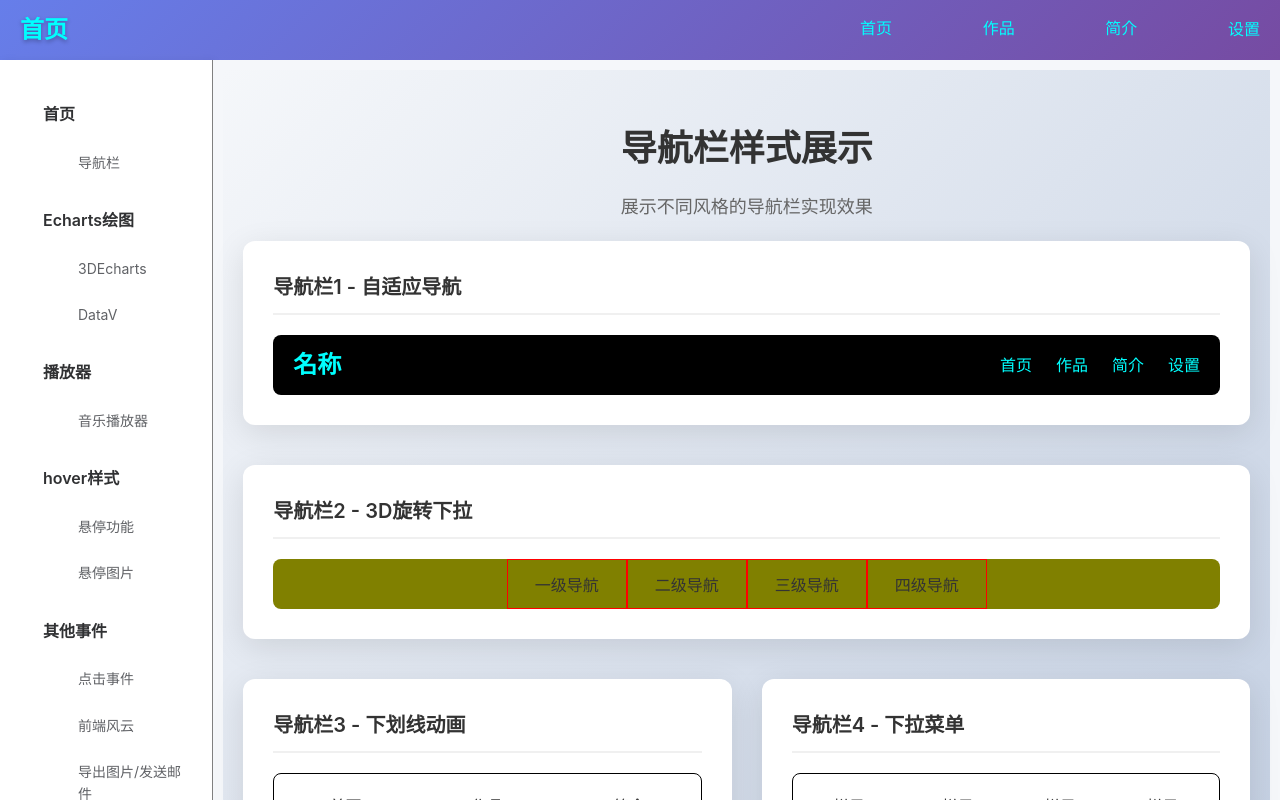
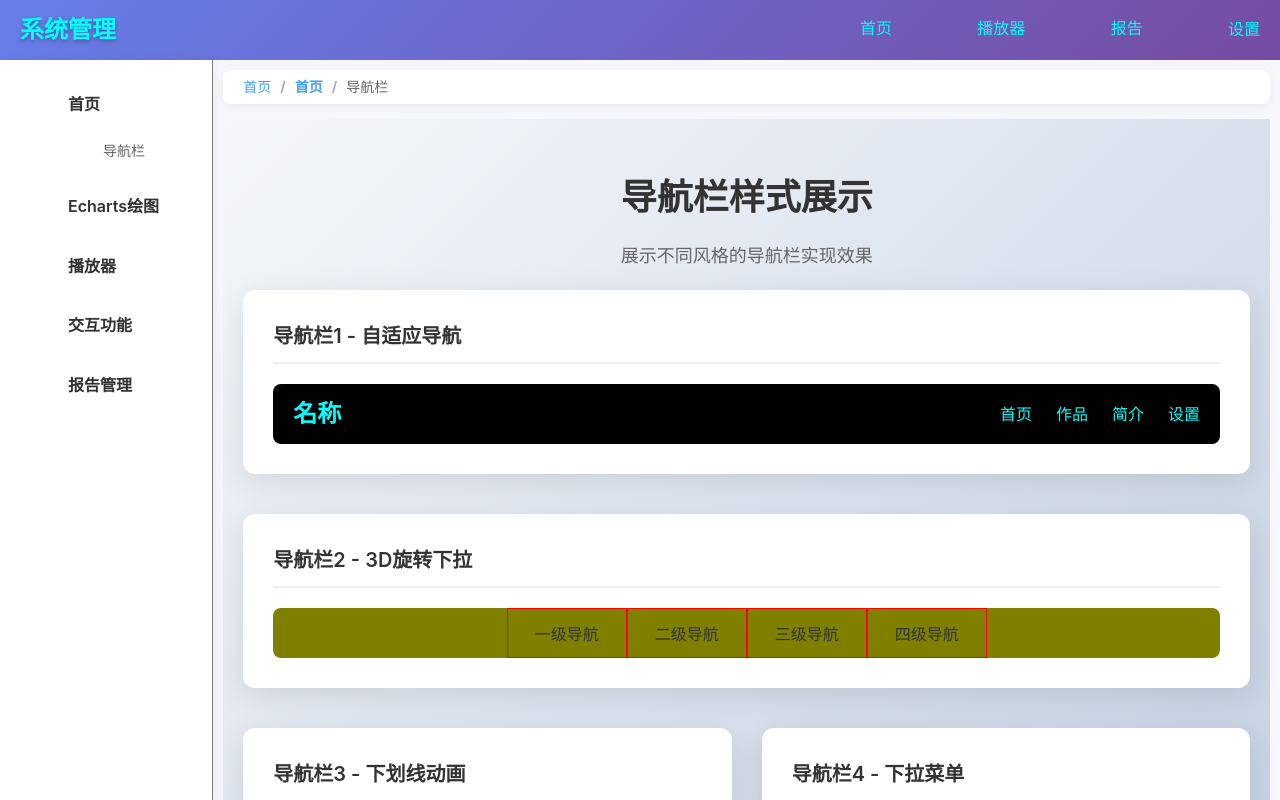
Before and after one commit to songyantaoqq163com/vue3, a Vue app: page /home#/home in a window 1280 px wide. Built offline with nearby package versions, Linux system fonts and the light colour scheme; what @jiaminghi/data-view, echarts-gl, vue-audio-visual would draw is missing.

Commit message:
菜单，面包屑-优化

```diff
--- a/src/App.vue
+++ b/src/App.vue
@@ -1,35 +1,72 @@
 <template>
   <div>
     <nav class="app_nav">
-      <div class="app_logo_left">首页</div>
+      <div class="app_logo_left">系统管理</div>
       <ul class='app_nav_ul'>
-        <li>
+        <li @click="navigateTo('/home')">
           <a>首页<span></span></a>
         </li>
-        <li>
-          <a>作品 <span></span></a>
+        <li @click="navigateTo('/AudioVisual')">
+          <a>播放器 <span></span></a>
         </li>
-        <li>
-          <a>简介 <span></span></a>
+        <li @click="navigateTo('/ProductionReport')">
+          <a>报告 <span></span></a>
         </li>
         <li>设置</li>
       </ul>
     </nav>
     <el-row>
-      <el-col :span="4" class="borderrightcolor">
-
+      <el-col :span="collapsed ? 2 : 4" class="borderrightcolor">
+        <!-- <div class="sidebar-header">
+          <el-button
+            type="text"
+            @click="toggleCollapse"
+            class="collapse-btn"
+          >
+            <i :class="collapsed ? 'el-icon-arrow-right' : 'el-icon-arrow-left'"></i>
+          </el-button>
+        </div> -->
         <div class="app_left">
-          <ul v-for="item in data" :key="item.index">
-            <span class="cursor">{{item.label}}</span>
-            <li v-for="c in item.children" :key="c.index">
-              <span class="cursor" @click="handleNodeClick(c)"  :class="{'fontRed': c.active}">{{c.label}}</span>
+          <ul v-for="(item, index) in data" :key="index">
+            <li class="menu-item">
+              <div
+                class="menu-header cursor"
+                @click="toggleMenu(index)"
+              >
+                <i :class="item.icon" v-if="!collapsed"></i>
+                <span v-if="!collapsed">{{item.label}}</span>
+                <i :class="item.expanded ? 'el-icon-arrow-up' : 'el-icon-arrow-down'" class="menu-arrow"></i>
+              </div>
+              <ul v-if="item.expanded" class="sub-menu">
+                <li v-for="(c, cIndex) in item.children" :key="cIndex">
+                  <span
+                    class="cursor sub-menu-item"
+                    @click="handleNodeClick(c)"
+                    :class="{'fontRed': c.active}"
+                  >
+                    <i :class="c.icon" v-if="!collapsed"></i>
+                    <span v-if="!collapsed">{{c.label}}</span>
+                  </span>
+                </li>
+              </ul>
             </li>
           </ul>
         </div>
-        <!-- <el-tree :data="data" :props="defaultProps" accordion @node-click="handleNodeClick">
-        </el-tree> -->
       </el-col>
-      <el-col :span="20">
+      <el-col :span="collapsed ? 22 : 20">
+        <!-- 面包屑导航 -->
+        <div class="breadcrumb-container">
+          <el-breadcrumb separator="/">
+            <el-breadcrumb-item @click="navigateTo('/home')">首页</el-breadcrumb-item>
+            <el-breadcrumb-item
+              v-for="(item, index) in breadcrumbList"
+              :key="index"
+              :to="{ path: item.router }"
+            >
+              {{ item.label }}
+            </el-breadcrumb-item>
+          </el-breadcrumb>
+        </div>
         <router-view></router-view>
       </el-col>
     </el-row>
@@ -42,52 +79,68 @@ export default {
   name: 'App',
   data() {
     return {
-      selectedItem:null,
-      curTrue:false,
+      collapsed: false,
       data: [{
         label: '首页',
+        icon: 'el-icon-s-home',
+        expanded: true,
         children:[{
           label:'导航栏',
+          icon: 'el-icon-menu',
           router:'/home'
         }]
       }, {
         label: 'Echarts绘图',
+        icon: 'el-icon-data-line',
+        expanded: false,
         children: [{
           label: '3DEcharts',
+          icon: 'el-icon-data-analysis',
           router:'/echartsform'
         }, {
           label: 'DataV',
+          icon: 'el-icon-pie-chart',
           router:'/dataVone'
         }]
       }, {
         label: '播放器',
+        icon: 'el-icon-video-play',
+        expanded: false,
         children: [{
           label: '音乐播放器',
+          icon: 'el-icon-headset',
           router:'/AudioVisual'
         }]
       },{
-        label:'hover样式',
+        label:'交互功能',
+        icon: 'el-icon-s-operation',
+        expanded: false,
         children:[{
           label:'悬停功能',
+          icon: 'el-icon-position',
           router:'/FirstHover'
         },{
           label:'悬停图片',
+          icon: 'el-icon-picture',
           router:'/SecondHover'
-        }]
         },{
-        label:'其他事件',
-        children:[
-            {
           label:'点击事件',
+          icon: 'el-icon-s-flag',
           router:'/ClickFirst'
         },{
           label:'前端风云',
+          icon: 'el-icon-s-marketing',
           router:'/WebStorm'
+        }]
       },{
+        label:'报告管理',
+        icon: 'el-icon-document',
+        expanded: false,
+        children:[{
           label:'导出图片/发送邮件',
+          icon: 'el-icon-download',
           router:'/ProductionReport'
-          }
-        ]
+        }]
       }
     ],
       defaultProps: {
@@ -96,49 +149,75 @@ export default {
       }
     }
   },
+  computed: {
+    breadcrumbList() {
+      const currentPath = this.$route.path
+      const breadcrumb = []
+
+      // 遍历菜单数据，找到当前路径对应的菜单项
+      this.data.forEach(menu => {
+        if (menu.children) {
+          menu.children.forEach(subMenu => {
+            if (subMenu.router === currentPath) {
+              // 添加父菜单
+              breadcrumb.push({
+                label: menu.label,
+                router: '#' // 父菜单没有路由，点击时展开/收起
+              })
+              // 添加子菜单
+              breadcrumb.push({
+                label: subMenu.label,
+                router: subMenu.router
+              })
+            }
+          })
+        }
+      })
+
+      return breadcrumb
+    }
+  },
   methods: {
+    toggleCollapse() {
+      this.collapsed = !this.collapsed
+    },
+    toggleMenu(index) {
+      this.data[index].expanded = !this.data[index].expanded
+    },
     handleNodeClick(data) {
       if(!data.children){
-        // this.data.forEach(e=>{
-        //   e.active=false
-        //   if(e.label==data.label){
-        //     e.active=true
-        //   }
-        //   if(e?.children&&e.children.length>0){
-        //     console.log(888,e?.children)
-        //         e?.children.forEach(ee=>{
-        //           ee.active=false
-        //           if(ee.label==data.label){
-        //             ee.active=true
-        //           }
-        //         })
-        //   }
+        // 重置所有菜单项的激活状态
+        this.resetMenuActiveState()
 
-        // })
-      console.log(2222,this.data)
-        // data['active']=true
+        // 设置当前菜单项为激活状态
+        this.setMenuActive(data.label)
 
-        var data1=this.updateItemRecurs(this.data,data.label)
-        this.data=data1
+        // 导航到对应路由
         this.$router.push(data.router)
       }
     },
-    updateItemRecurs(array,label){
-      console.log(5,array,label)
-      return array.map(item=>{
-        item.active=false
-        if(item.label==label){
-          return {...item,active:true}
+    resetMenuActiveState() {
+      this.data.forEach(item => {
+        if (item.children) {
+          item.children.forEach(child => {
+            child.active = false
+          })
         }
-        if(item?.children&&item.children.length){
-          return {
-            ...item,
-            children:this.updateItemRecurs(item.children,label)
+      })
+    },
+    setMenuActive(label) {
+      this.data.forEach(item => {
+        if (item.children) {
+          item.children.forEach(child => {
+            if (child.label === label) {
+              child.active = true
             }
+          })
         }
-        return item
-
       })
+    },
+    navigateTo(router) {
+      this.$router.push(router)
     }
   }
 }
@@ -238,10 +317,27 @@ body {
     overflow-y: auto;
     box-shadow: 2px 0 8px rgba(0, 0, 0, 0.05);
     transition: all 0.3s ease;
+    position: relative;
+}
+
+.sidebar-header {
+    padding: 10px;
+    border-bottom: 1px solid #e4e7ed;
+    text-align: center;
+}
+
+.collapse-btn {
+    font-size: 16px;
+    color: #606266;
+    transition: all 0.3s ease;
+}
+
+.collapse-btn:hover {
+    color: #409eff;
 }
 
 .app_left {
-  padding: 20px 0;
+    padding: 10px 0;
 }
 
 .app_left ul {
@@ -249,8 +345,13 @@ body {
     padding: 0;
 }
 
-.app_left .cursor {
-  display: block;
+.menu-item {
+    margin-bottom: 5px;
+}
+
+.menu-header {
+    display: flex;
+    align-items: center;
     padding: 12px 20px;
     font-weight: 600;
     color: #303133;
@@ -258,37 +359,107 @@ body {
     cursor: pointer;
     transition: all 0.3s ease;
     border-left: 3px solid transparent;
+    position: relative;
 }
 
-.app_left .cursor:hover {
+.menu-header:hover {
     background: #ecf5ff;
+    color: #409eff;
+    border-left-color: #409eff;
+}
+
+.menu-header i {
+    margin-right: 10px;
+    font-size: 16px;
+}
+
+.menu-arrow {
+    position: absolute;
+    right: 15px;
+    transition: transform 0.3s ease;
+    font-size: 12px;
+}
+
+.sub-menu {
+    list-style: none;
+    padding: 0;
+    margin: 0;
+    overflow: hidden;
+    transition: all 0.3s ease;
+}
+
+.sub-menu-item {
+    display: flex;
+    align-items: center;
+    padding: 10px 20px 10px 40px;
+    font-weight: normal;
+    color: #606266;
+    font-size: 14px;
+    cursor: pointer;
+    transition: all 0.3s ease;
+    border-left: 3px solid transparent;
+}
+
+.sub-menu-item:hover {
+    background: #f5f7fa;
     color: #409eff;
     border-left-color: #409eff;
     transform: translateX(5px);
 }
 
-.app_left li {
-  list-style: none;
-}
-
-.app_left li .cursor {
-  padding-left: 40px;
-  font-weight: normal;
-  color: #606266;
+.sub-menu-item i {
+    margin-right: 10px;
     font-size: 14px;
 }
 
-.app_left li .cursor:hover {
-  background: #f5f7fa;
-  color: #409eff;
-  border-left-color: #409eff;
-}
-
-.app_left li .fontRed {
+.fontRed {
     color: #409eff;
     font-weight: 500;
     background: #ecf5ff;
     border-left-color: #409eff;
+}
+
+/* 折叠状态样式 */
+.borderrightcolor.collapsed .menu-header span,
+.borderrightcolor.collapsed .sub-menu-item span {
+    display: none;
+}
+
+.borderrightcolor.collapsed .menu-header i,
+.borderrightcolor.collapsed .sub-menu-item i {
+    margin-right: 0;
+}
+
+.borderrightcolor.collapsed .sub-menu-item {
+    padding-left: 20px;
+    justify-content: center;
+}
+
+/* 面包屑样式 */
+.breadcrumb-container {
+  background: white;
+  padding: 10px 20px;
+  border-radius: 8px;
+  margin-bottom: 15px;
+  box-shadow: 0 2px 8px rgba(0, 0, 0, 0.05);
+}
+
+.el-breadcrumb {
+  font-size: 14px;
+}
+
+.el-breadcrumb__item:last-child .el-breadcrumb__inner {
+  color: #606266;
+  font-weight: normal;
+}
+
+.el-breadcrumb__item:not(:last-child) .el-breadcrumb__inner {
+  color: #409eff;
+}
+
+.el-breadcrumb__item:not(:last-child) .el-breadcrumb__inner:hover {
+  color: #66b1ff;
+  text-decoration: underline;
 }
 
 /* 主内容区域 */
```
Lines whose indentation alone changed are shown as unchanged.
